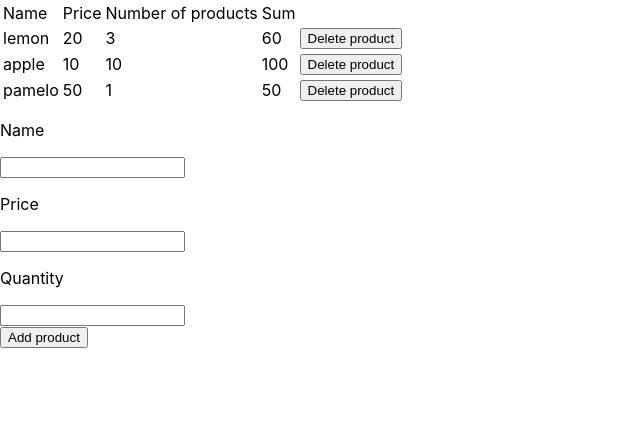
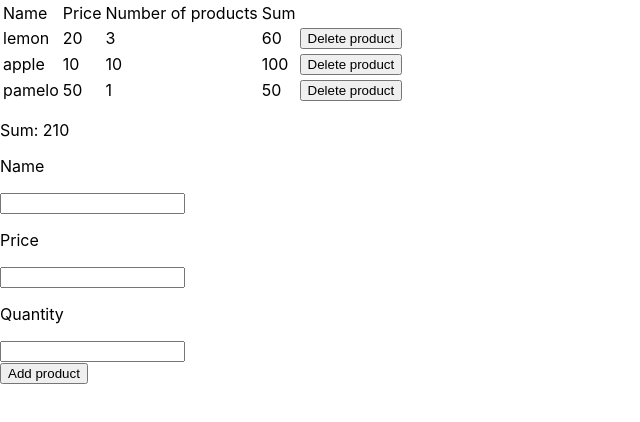
Before and after one commit to IrshakAnna-Mariia/LearnReact, a React (Create React App) app in the folder lesson_9/: page / in a window 1280 px wide. Shown: the top 422 px of the page, without its empty margins (0-640 px from the left). Built offline with nearby package versions, Linux system fonts and the light colour scheme.

Commit message:
Lesson_9. Task 9

```diff
--- a/lesson_9/src/App.js
+++ b/lesson_9/src/App.js
@@ -1,6 +1,7 @@
 import {useState} from 'react';
 import AddProductForm from './components/AddProductForm';
 import ProductTableRow from './components/ProductTableRow';
+import SumPrice from './components/SumPrice';
 import productList from './constants/product';
 
 function App() {
@@ -39,6 +40,8 @@ function App() {
         </tbody>
       </table>
 
+      <SumPrice priceArr={products.map(({price, number}) => ({price, number}))}/>
+
       <AddProductForm onAdd={onAddProduct}/>
     </div>
   );
--- /dev/null
+++ b/lesson_9/src/components/SumPrice.js
@@ -0,0 +1,9 @@
+const SumPrice = ({priceArr}) => {
+  const sumPrise = priceArr.reduce((a, b) => (a + b.price * b.number), 0);
+
+  return (
+    <p>Sum: {sumPrise}</p>
+  )
+}
+
+export default SumPrice;
```
